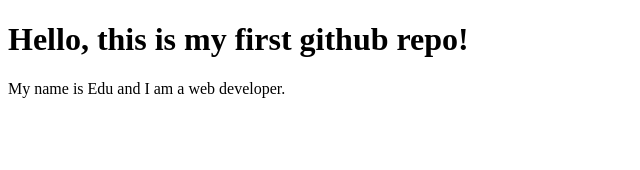
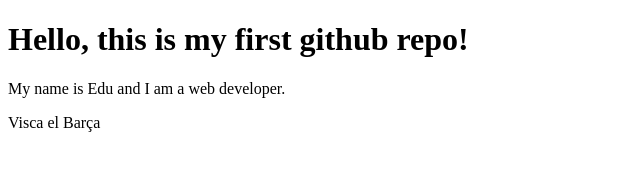
Before and after one commit to egomezcoll/myfirstGHproject, a plain HTML site: page index.html in a window 1280 px wide. Shown: the full height of the page, 0-640 px from the left. Drawn offline with Linux system fonts and the light colour scheme.

Commit message:
add second paragraph

```diff
--- a/index.html
+++ b/index.html
@@ -6,5 +6,6 @@
     <body>
         <h1>Hello, this is my first github repo!</h1>
         <p>My name is Edu and I am a web developer.</p>
+        <p>Visca el Barça</p>
     </body>
 </html>
```
